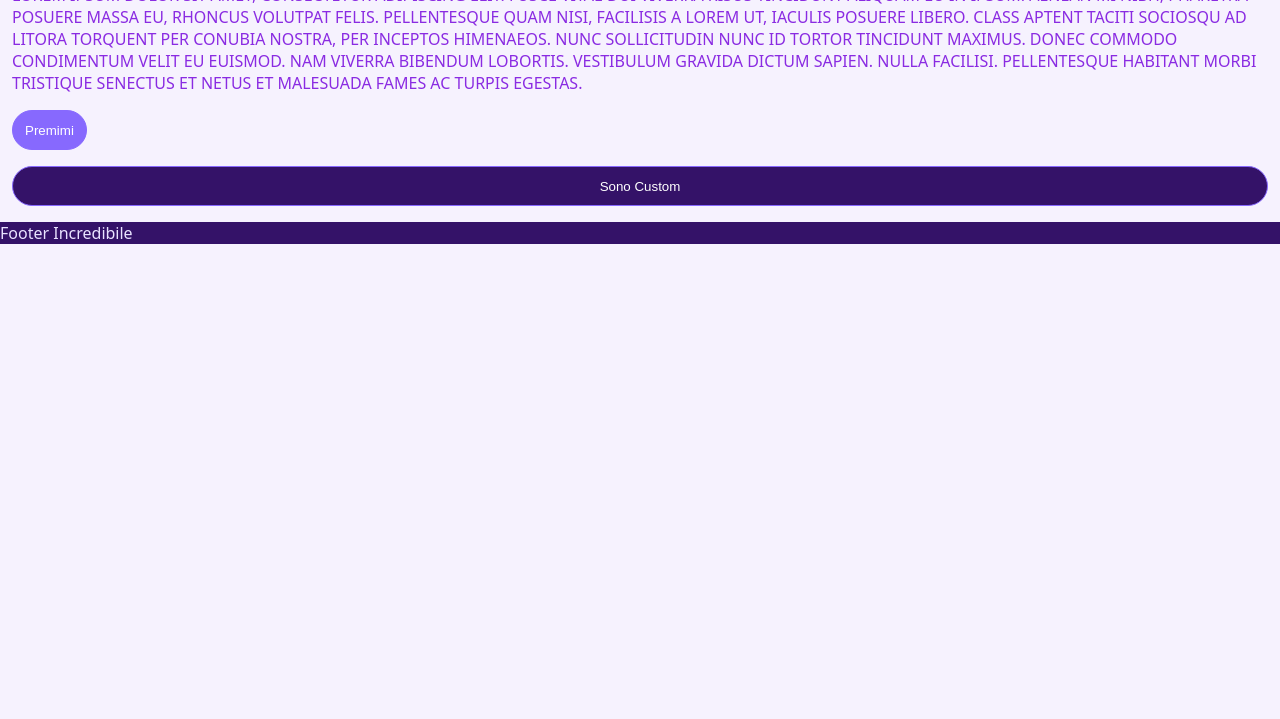
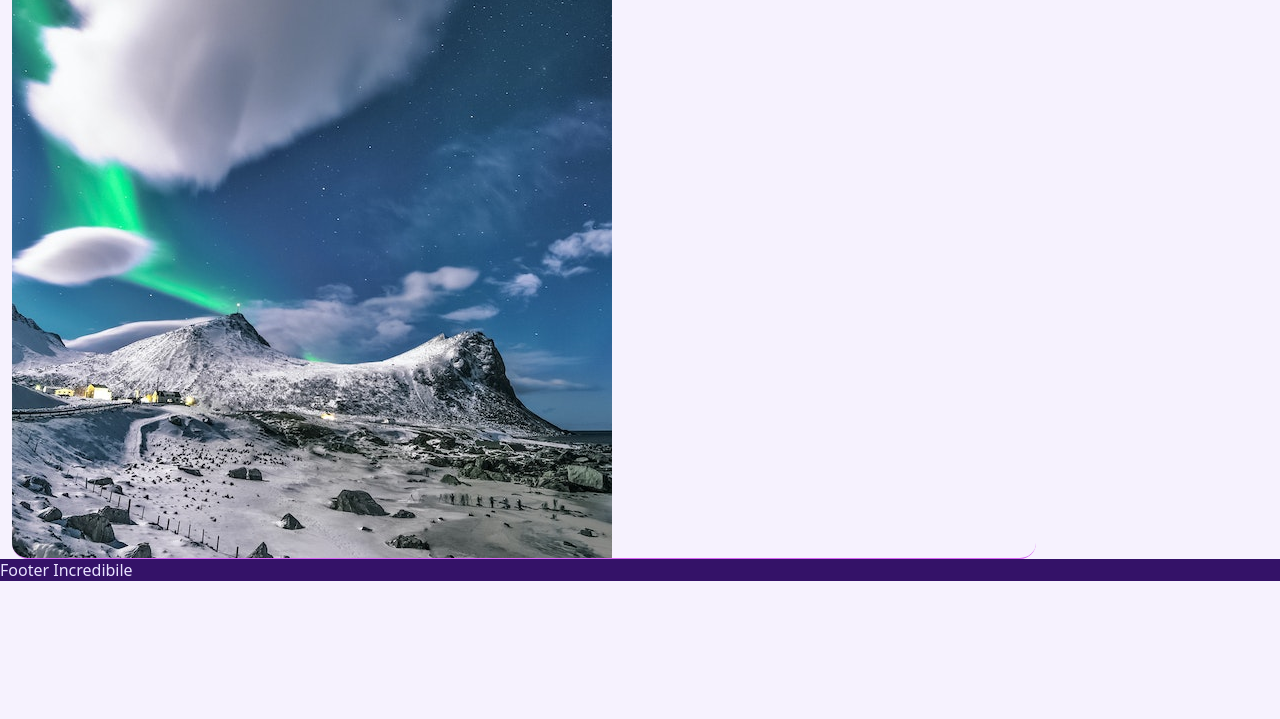
Before and after one commit to andreirosca92/Corso-Gatsbyjs-HPV4Learning, a Gatsby site: page / in a window 1280 px wide. Shown: the part 81-800 px from the top of the page. Built offline with nearby package versions, Linux system fonts and the light colour scheme; Gatsby itself is replaced by a stand-in of ours.

Commit message:
Updated Gatsby Images

```diff
--- /dev/null
+++ b/src/components/DynamicImage.js
@@ -0,0 +1,34 @@
+import React from "react"
+import { graphql, useStaticQuery } from "gatsby"
+import { ImageBox } from "./ImageBox"
+import { GatsbyImage, getImage } from "gatsby-plugin-image"
+const DynamicImage = () => {
+  const data = useStaticQuery(query)
+  const image = React.useMemo(() => getImage(data.file), [data.file])
+  return (
+    <div className="spacer">
+      {image ? (
+        <ImageBox>
+          <GatsbyImage image={image} alt={data.file.name} />
+        </ImageBox>
+      ) : null}
+    </div>
+  )
+}
+export const query = graphql`
+  query {
+    file(relativePath: { eq: "mountains.jpg" }) {
+      name
+      size
+      childImageSharp {
+        gatsbyImageData(
+          placeholder: BLURRED
+          layout: CONSTRAINED
+          transformOptions: { grayscale: true }
+        )
+      }
+    }
+  }
+`
+
+export default DynamicImage
--- /dev/null
+++ b/src/components/ImageBox.js
@@ -0,0 +1,9 @@
+import styled from "styled-components"
+
+export const ImageBox = styled.div({
+  width: "80vw",
+  borderRadius: "16px",
+  margin: "unset auto",
+  borderBlock: "1px solid var(--purple-400)",
+  overflow: "hidden",
+})
--- a/src/components/index.js
+++ b/src/components/index.js
@@ -1,3 +1,4 @@
 export * from "./Layout"
 export * from "./Buttons"
 export * from "./StaticQuery"
+export * from "./DynamicImage"
--- a/src/pages/index.js
+++ b/src/pages/index.js
@@ -2,6 +2,7 @@ import * as React from "react"
 
 import { Layout, Button, CustomButton } from "../components"
 import styled from "styled-components"
+import DynamicImage from "../components/DynamicImage"
 const Wrapper = styled.div`
   color: blueviolet;
 
@@ -16,25 +17,9 @@ const Wrapper = styled.div`
 export default function Home() {
   return (
     <Layout>
-      <Wrapper>
-        <div>
-          <h1>Sono la home page</h1>
-          <p className="text">
-            Lorem ipsum dolor sit amet, consectetur adipiscing elit. Fusce vitae
-            dui viverra risus tincidunt aliquam eu in ipsum. Aenean mi nibh,
-            pharetra posuere massa eu, rhoncus volutpat felis. Pellentesque quam
-            nisi, facilisis a lorem ut, iaculis posuere libero. Class aptent
-            taciti sociosqu ad litora torquent per conubia nostra, per inceptos
-            himenaeos. Nunc sollicitudin nunc id tortor tincidunt maximus. Donec
-            commodo condimentum velit eu euismod. Nam viverra bibendum lobortis.
-            Vestibulum gravida dictum sapien. Nulla facilisi. Pellentesque
-            habitant morbi tristique senectus et netus et malesuada fames ac
-            turpis egestas.
-          </p>
-          <Button>Premimi</Button>
-          <CustomButton isFullwidth>Sono Custom</CustomButton>
-        </div>
-      </Wrapper>
+      <div className="spacer">
+        <DynamicImage />
+      </div>
     </Layout>
   )
 }
```
